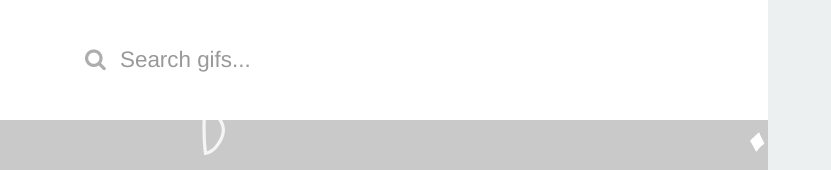
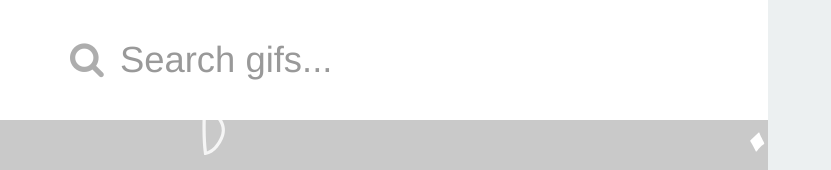
Before and after one commit to clairefro/react-giphy, a React app: page / in a window 1280 px wide. Shown: the top 170 px of the page, without its empty margins (0-831 px from the left). Built offline with nearby package versions, Linux system fonts and the light colour scheme.

Commit message:
added clean gif titles

```diff
--- a/assets/stylesheets/application.scss
+++ b/assets/stylesheets/application.scss
@@ -12,7 +12,7 @@
   .form-search {
     padding: 60px 60px 60px 120px;
     border: none;
-    font-size: 1.6em;
+    font-size: 2.6em;
     box-shadow: none;
     &:focus {
       box-shadow: none;
@@ -22,10 +22,10 @@
   &:before {
     content: '\F002';
     position: absolute;
-    top: 43px;
-    left: 85px;
+    top: 33px;
+    left: 70px;
     font-family: FontAwesome;
-    font-size: 1.6em;
+    font-size: 2.6em;
     opacity: 0.4;
   }
 
--- a/src/components/app.jsx
+++ b/src/components/app.jsx
@@ -4,6 +4,7 @@ import giphy from 'giphy-api';
 import SearchBar from './search_bar.jsx';
 import Gif from './gif.jsx';
 import GifList from './gif_list.jsx';
+import GifTitle from './gif_title.jsx';
 import BGCred from './svq-bg-cred.jsx';
 
 class App extends Component {
@@ -13,12 +14,15 @@ class App extends Component {
     // define changing components
     this.state = {
       gifs: [],
-      selectedGifId: "FgTqKY4QECTOU" // default "jif"
+      // default "jif"
+      selectedGifId: "FgTqKY4QECTOU",
+      selectedGifTitle: null
     }
   }
 
   // takes query and calls giphy API to change App state (gifs)
   search = (query) => {
+    // give giphy API key, search query
     giphy('6jGCIE3zPtfo5kpkW8W8ciNVNUATZnux').search({
       q: query,
       rating: 'g',
@@ -32,9 +36,10 @@ class App extends Component {
     });
   }
 
-  updateSelectedGif = (selectedGifId) => {
+  updateSelectedGif = (selectedGifId, selectedGifTitle) => {
     this.setState({
-      selectedGifId
+      selectedGifId,
+      selectedGifTitle
     });
   }
 
@@ -46,6 +51,7 @@ class App extends Component {
           <SearchBar search={this.search} />
           <div className="selected-gif">
             <Gif id={this.state.selectedGifId} />
+            <GifTitle title={this.state.selectedGifTitle} />
             <BGCred />
           </div>
         </div>
--- a/src/components/gif.jsx
+++ b/src/components/gif.jsx
@@ -2,8 +2,8 @@ import React, { Component } from 'react';
 
 class Gif extends Component {
   handleClick = (e) => {
-    // updateSelectedGif using function passed from grand-parent (App) through parent (GifList)
-    this.props.updateSelectedGif(this.props.id);
+    // update selected using function passed from grand-parent (App) through parent (GifList)
+    this.props.updateSelectedGif(this.props.id, this.props.gifTitle);
   }
 
   render() {
@@ -11,6 +11,7 @@ class Gif extends Component {
     return (
       <img src={src} alt=""
         className='gif'
+        data-gif-title={this.gifTitle}
         onClick={this.handleClick}
       />
     );
--- a/src/components/gif_list.jsx
+++ b/src/components/gif_list.jsx
@@ -4,7 +4,8 @@ import Gif from './gif.jsx';
 
 class GifList extends Component {
   renderList = () => {
-    return this.props.gifs.map(gif => <Gif id={gif.id} updateSelectedGif={this.props.updateSelectedGif} key={gif.id} />);
+    console.log(this.props.gifs)
+    return this.props.gifs.map(gif => <Gif id={gif.id} gifTitle={gif.title} updateSelectedGif={this.props.updateSelectedGif} key={gif.id} />);
   }
 
   render() {
--- /dev/null
+++ b/src/components/gif_title.jsx
@@ -0,0 +1,18 @@
+import React, { Component } from 'react';
+
+class GifTitle extends Component {
+  deGiffedTitle = (title) => {
+    if (title) {
+      return title.replace(/GIF\s?/, '');
+    }
+    return '';
+  }
+
+  render() {
+    return (
+      <h3 className="gif-title">{this.deGiffedTitle(this.props.title)}</h3>
+    );
+  }
+}
+
+export default GifTitle;
```
